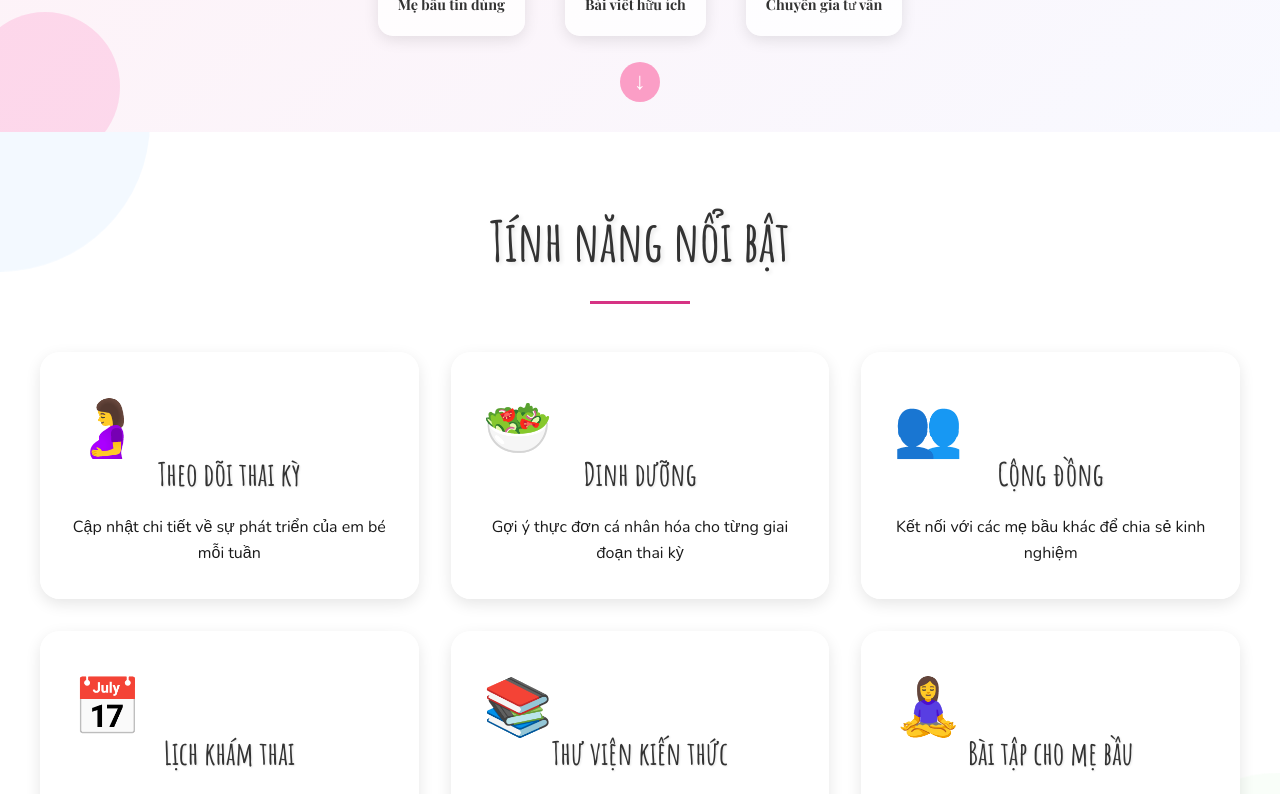
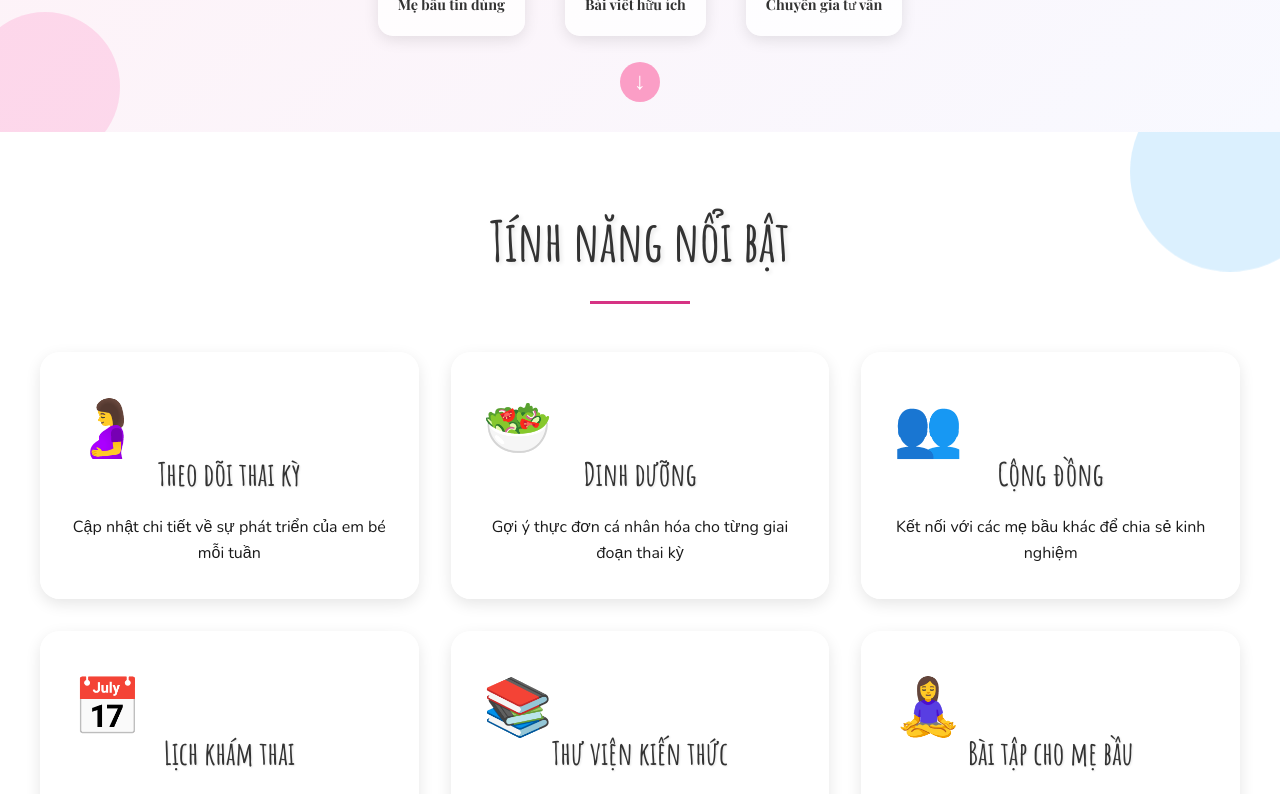
Before and after one commit to KietCT-0863/PregnancyGrowthTracking.FE, a React (Vite) app in the folder uiux_guest/uxui/: page / in a window 1280 px wide. Shown: the part 560-1354 px from the top of the page. Built offline with nearby package versions, Linux system fonts and the light colour scheme; no server answers.

Commit message:
xong components Features

```diff
--- a/uiux_guest/uxui/src/components/Features/Features.scss
+++ b/uiux_guest/uxui/src/components/Features/Features.scss
@@ -24,7 +24,8 @@ $light-bg: #fff9f9;
 }
 
 .features {
-background: linear-gradient(135deg, $light-bg, $secondary-color);
+    background: linear-gradient(135deg, $light-bg, $secondary-color);
+
   padding: 4rem 2rem;
   font-family: 'Nunito', sans-serif;
   position: relative;
@@ -41,18 +42,31 @@ background: linear-gradient(135deg, $light-bg, $secondary-color);
   }
 
   &::before {
-    background-color: $pastel-blue;
-    top: -150px;
-    left: -150px;
+    content: '';
+    position: absolute;
+    top: -50px;
+    right: -50px;
+    width: 200px;
+    height: 200px;
+    background: $accent-color; // Thay đổi để giống `.hero`
+    border-radius: 50%;
+    opacity: 0.3;
     animation: float 8s ease-in-out infinite;
   }
 
   &::after {
-    background-color: $soft-green;
-    bottom: -150px;
-    right: -150px;
-    animation: float 10s ease-in-out infinite reverse;
+    content: '';
+    position: absolute;
+    bottom: -30px;
+    left: -30px;
+    width: 150px;
+    height: 150px;
+    background: $primary-color; // Thay đổi để giống `.hero`
+    border-radius: 50%;
+    opacity: 0.2;
+    animation: float 6s ease-in-out infinite reverse;
   }
+
 
   h2 {
     font-family: 'Amatic SC', cursive;
```
